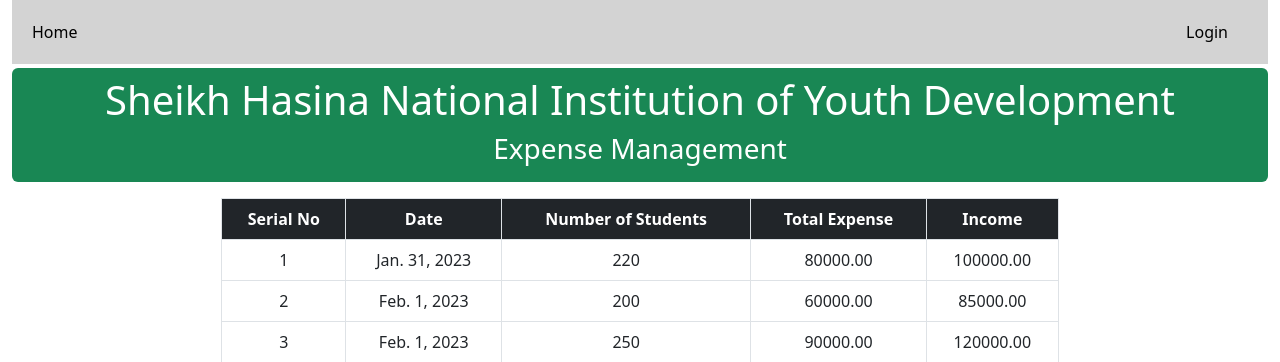
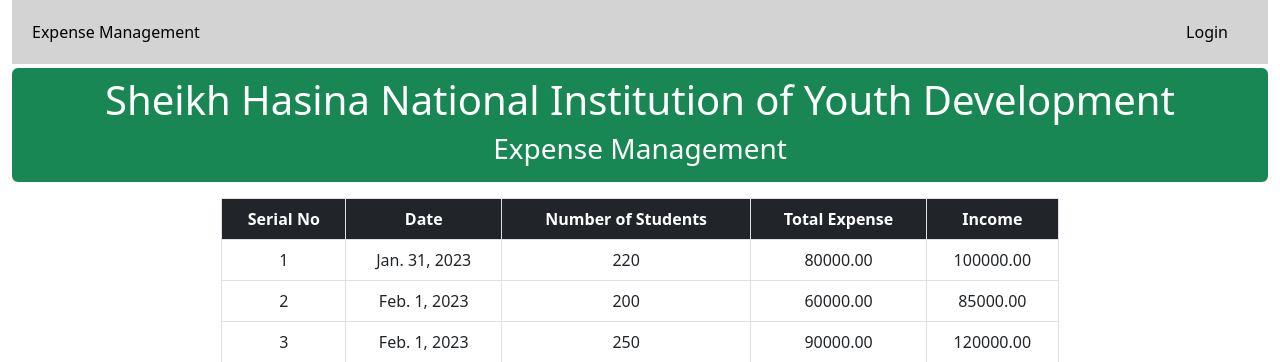
Before and after one commit to alamindesign/Expense-Management, a Django app: page / in a window 1280 px wide. Shown: the top 362 px of the page. Run offline with Django 3.2, Linux system fonts and the light colour scheme; data comes from the database, SQL or seed files in the repository.

Commit message:
change home to Expense Management

```diff
--- a/Expense_Management/templates/index.html
+++ b/Expense_Management/templates/index.html
@@ -13,7 +13,7 @@
 
     <div class="container-fluid">
         <nav>
-            <a href="/">Home</a>
+            <a href="/">Expense Management</a>
             <a href="/admin">Login</a>
             <div class="toggle-icon">
               <i class="fas fa-bars"></i>
```
